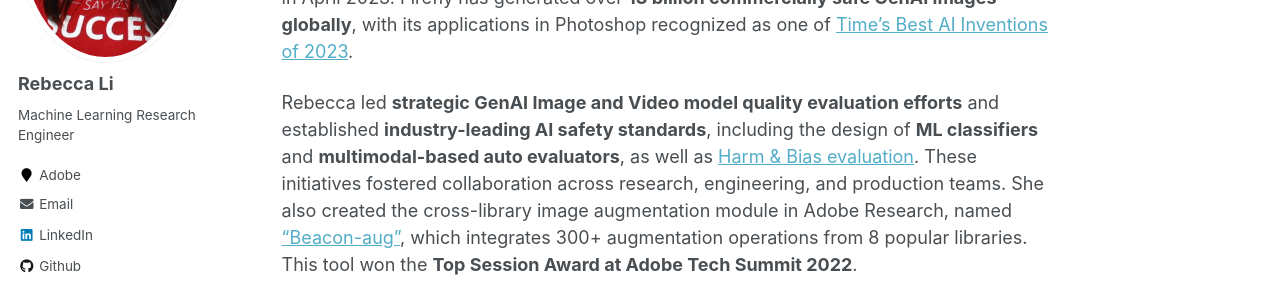
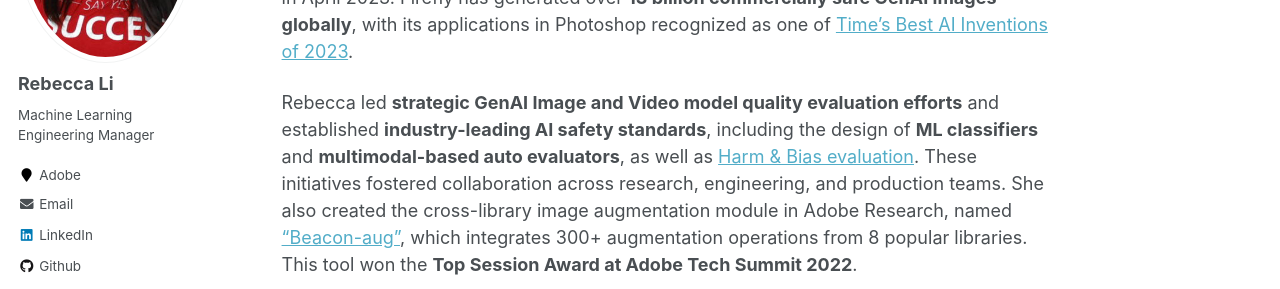
Before and after one commit to Xiaoyang-Rebecca/xiaoyang-rebecca.github.io, a Jekyll site: the page built from _pages/about.md, in a window 1280 px wide. Shown: the part 284-573 px from the top of the page. Built offline with Jekyll 4.4.1, drawn with Linux system fonts in a browser that asks for light colours; some web fonts are replaced.

Commit message:
Update _config.yml

```diff
--- a/_config.yml
+++ b/_config.yml
@@ -82,7 +82,7 @@ analytics:
 author:
   name             : "Rebecca Li"
   avatar           : "Rebeccca li.jpg"
-  bio              : "Machine Learning Research Engineer"
+  bio              : "Machine Learning Engineering Manager"
   # location         : "Houston,TX"
   employer         : "Adobe"
   #pubmed           : "http://researchgate.net/profile/Xiaoyang_Li14"
```
